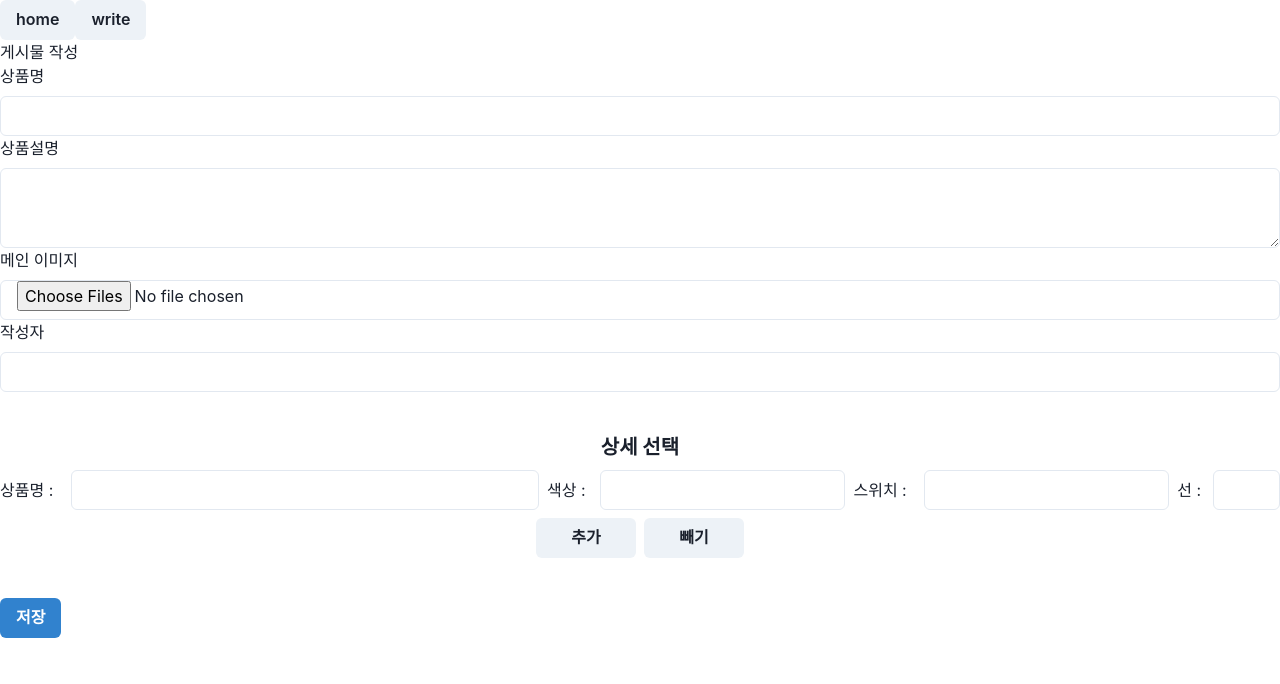
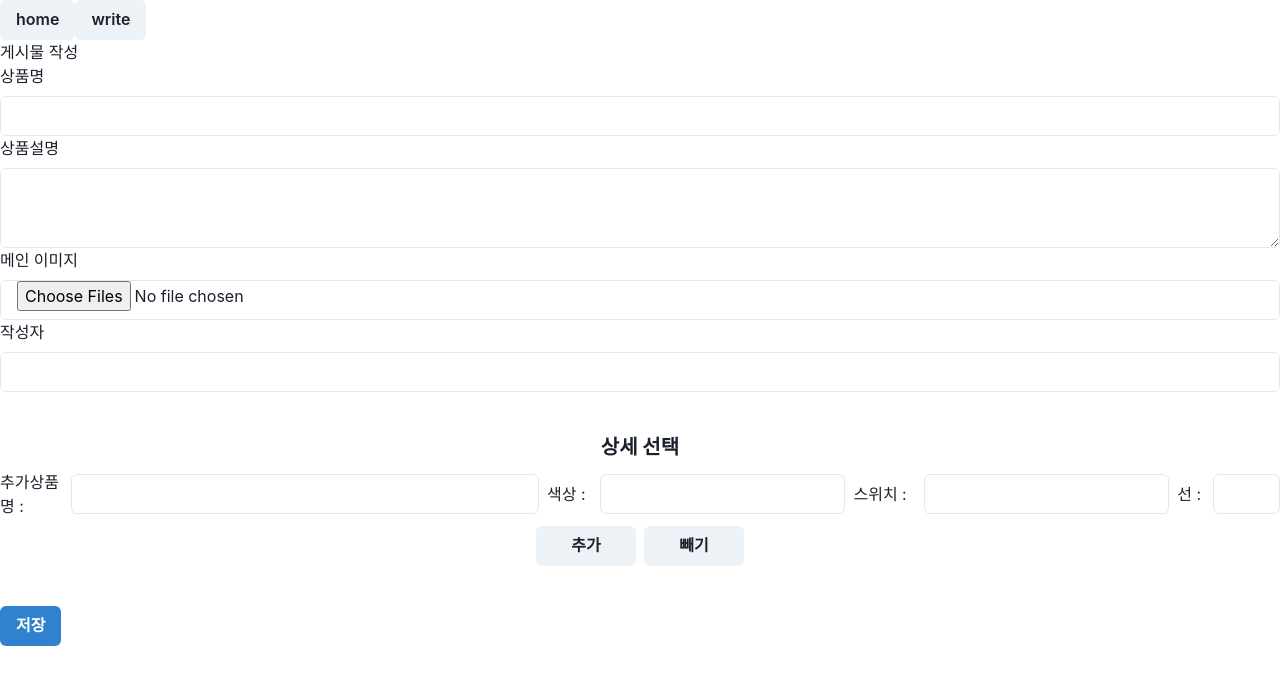
Before and after one commit to gns14585/sub_front, a React (Create React App) app: page /write in a window 1280 px wide. Shown: the top 684 px of the page. Built offline with nearby package versions, Linux system fonts and the light colour scheme.

Commit message:
다시 돌아올땐 여기로 오기

```diff
--- a/src/page/BoardWrite.js
+++ b/src/page/BoardWrite.js
@@ -121,7 +121,7 @@ export function BoardWrite() {
         <VStack mt={10}>
           <Box style={{ fontWeight: "bold", fontSize: "20px" }}>상세 선택</Box>
           <HStack>
-            <Text w="180px">상품명 : </Text>
+            <Text w="180px">추가상품명 : </Text>
             <Input
               value={productName}
               onChange={(e) => setProductName(e.target.value)}
```
